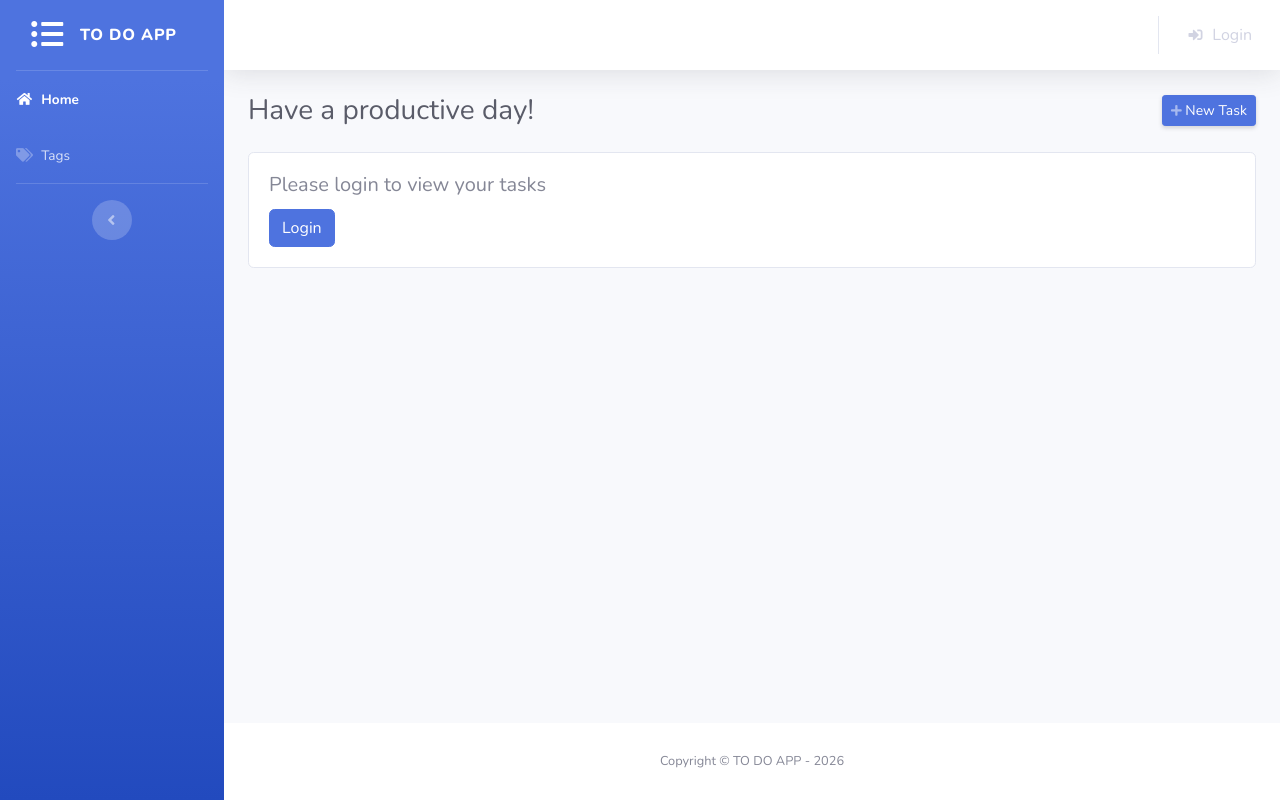
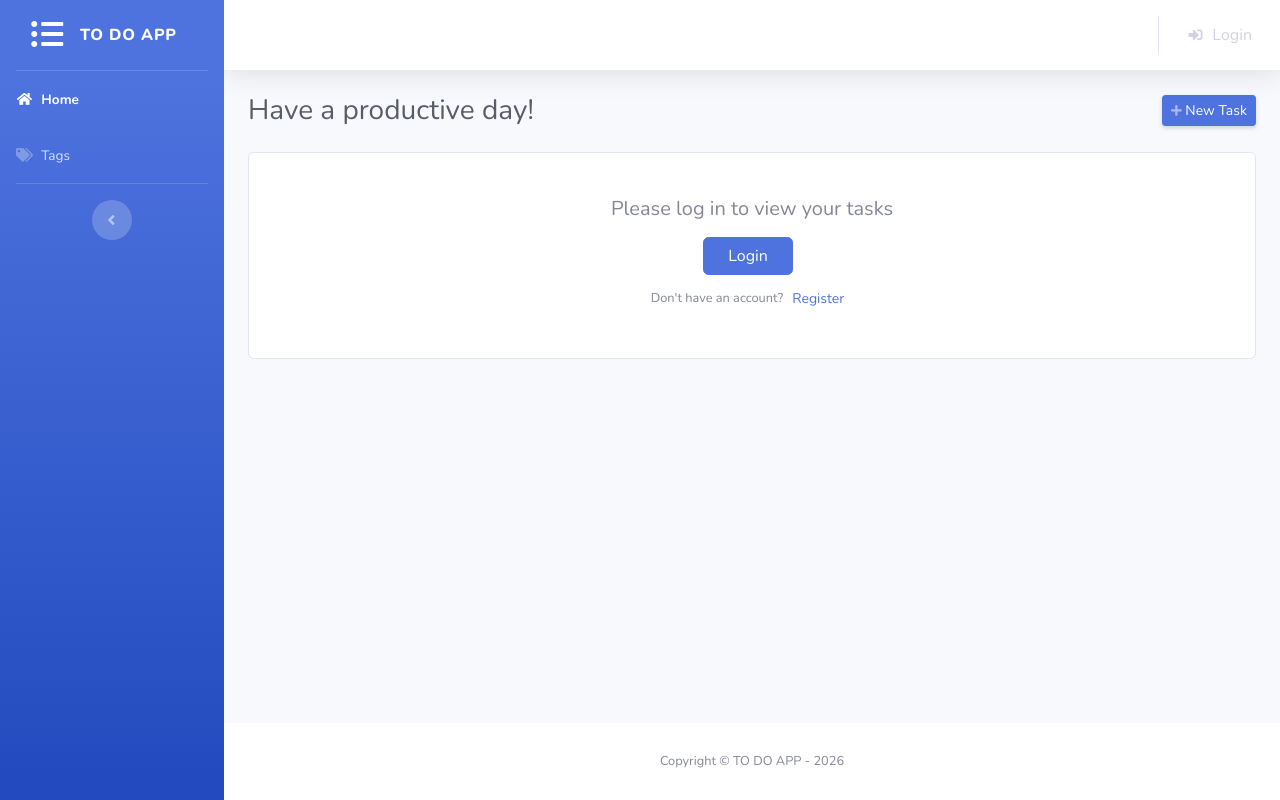
Before and after one commit to Exteriordemonic/py-to-do-list, a Django app: page / in a window 1280 px wide. Run offline with Django 5.2, Linux system fonts and the light colour scheme; some libraries are stand-ins or nearby versions.

Commit message:
feat: Enhance base template with SEO metadata and improve login prompt in index page

```diff
--- a/templates/base.html
+++ b/templates/base.html
@@ -9,10 +9,15 @@
       name="viewport"
       content="width=device-width, initial-scale=1, shrink-to-fit=no"
     />
-    <meta name="description" content="" />
-    <meta name="author" content="" />
+    <meta name="description" content="{% block meta-description %}Create and manage your tasks{% endblock meta-description %}" />
+    <meta name="keywords" content="{% block meta-keywords %}tasks, tags, productivity{% endblock meta-keywords %}" />
+    <meta name="author" content="{% block meta-author %}TO DO APP{% endblock meta-author %}" />
+    <meta name="robots" content="{% block meta-robots %}index, follow{% endblock meta-robots %}" />
+    <meta name="googlebot" content="{% block meta-googlebot %}index, follow{% endblock meta-googlebot %}" />
+    <meta name="google" content="{% block meta-google %}index, follow{% endblock meta-google %}" />
+    <meta name="google-site-verification" content="{% block meta-google-site-verification %}google-site-verification=google-site-verification{% endblock meta-google-site-verification %}" />
 
-    <title>SB Admin 2 - Dashboard</title>
+    <title>{% block meta-title %}TO DO APP{% endblock meta-title %}</title>
 
     <!-- Custom fonts for this template-->
     <link
--- a/templates/todo/index.html
+++ b/templates/todo/index.html
@@ -18,8 +18,17 @@
                 {% if user.is_authenticated %}
                 <h5 class="card-title">Tasks</h5>
                 {% else %}
-                <h5 class="card-title">Please login to view your tasks</h5>
-                <a href="#login" class="btn btn-primary">Login</a>
+                <div class="text-center my-4">
+                    <h5 class="card-title mb-3">Please log in to view your tasks</h5>
+                    <div class="d-flex justify-content-center gap-2">
+                        <a href="#login" class="btn btn-primary mr-2 px-4">Login</a>
+                    </div>
+                    <div class="d-flex justify-content-center gap-2 mt-2">
+                    <span class="align-self-center text-muted small">Don't have an account?</span>
+                        <a href="#register" class="btn btn-link btn-sm">Register</a>
+                    </div>
+                </div>
+
                 {% endif %}
             </div>
         </div>
```
